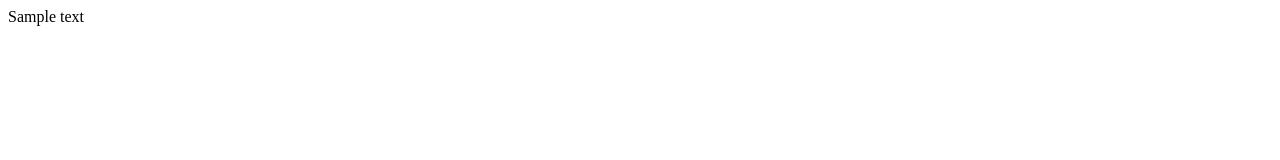
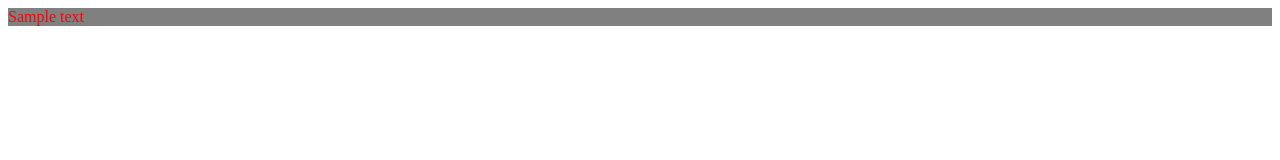
Before and after one commit to borjankorunoskinca/git_tryout, a plain HTML site: page index.html in a window 1280 px wide. Drawn offline with Linux system fonts and the light colour scheme.

Commit message:
index changed

```diff
--- a/index.html
+++ b/index.html
@@ -3,6 +3,6 @@
 <title>Hello world</title>
 </head>
 <body>
-<p>Sample text</p>
+<p style="background-color: gray; color: red;">Sample text</p>
 </body>
 </html>
```
